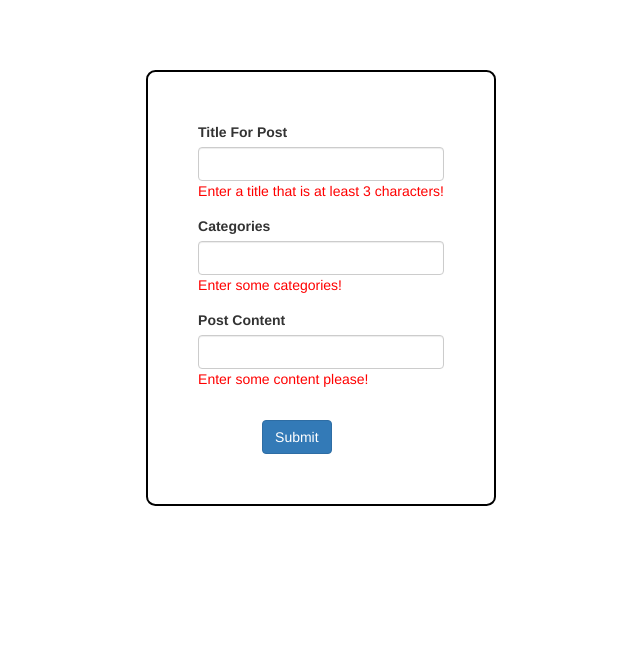
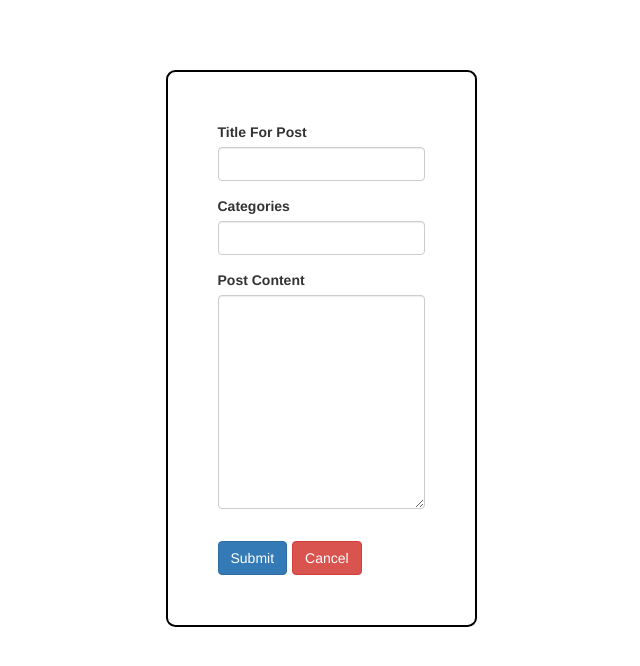
Before and after one commit to Phoenix314159/blogging-app, a React (Create React App) app in the folder client/: page /posts/new in a window 1280 px wide. Shown: the top 666 px of the page, without its empty margins (319-959 px from the left). Built offline with nearby package versions, Linux system fonts and the light colour scheme.

Commit message:
updated postsNew component css

```diff
--- a/client/src/containers/PostsNew.js
+++ b/client/src/containers/PostsNew.js
@@ -1,17 +1,35 @@
 import React, {Component} from 'react';
 import {Field, reduxForm} from 'redux-form';
+import {Link} from 'react-router-dom';
 
 class PostsNew extends Component {
     renderField(field) {
+        const {meta: {touched, error}} = field;
+        let className = `form-control ${touched && error ? 'redInput' : ''}`;
         return (
             <div className="form-group">
                 <label>{field.label}</label>
                 <input
-                    className="form-control"
+                    className={className}
                     type="text"
                     {...field.input}
                 />
-                <div className="error"> {field.meta.error}</div>
+                <div className="error"> {touched ? error : ''}</div>
+            </div>
+        )
+    }
+    renderContent(field) {
+        const {meta: {touched, error}} = field;
+        let className = `form-control ${touched && error ? 'redInput' : ''}`;
+        return (
+            <div className="form-group">
+                <label>{field.label}</label>
+                <textarea
+                    className={className}
+                    name="text" rows="10" cols="10" wrap="soft"
+                    {...field.input}
+                ></textarea>
+                <div className="error"> {touched ? error : ''}</div>
             </div>
         )
     }
@@ -38,9 +56,12 @@ class PostsNew extends Component {
                     <Field
                         label="Post Content"
                         name="content"
-                        component={this.renderField}
+                        component={this.renderContent}
                     />
-                    <button type="submit" className="btn btn-primary centerButton">Submit</button>
+                    <div className="centerButton">
+                        <button type="submit" className="btn btn-primary">Submit</button>
+                        <Link to="/" className="btn btn-danger">Cancel</Link>
+                    </div>
                 </form>
             </div>
         )
@@ -49,14 +70,14 @@ class PostsNew extends Component {
 
 const validate = values => {
     const errors = {};
-    if (!values.title || values.title.length < 3) {
-        errors.title = 'Enter a title that is at least 3 characters!';
+    if (!values.title) {
+        errors.title = 'Enter a title!';
     }
     if (!values.categories) {
         errors.categories = 'Enter some categories!';
     }
     if (!values.content) {
-        errors.content = 'Enter some content please!';
+        errors.content = 'Enter some content!';
     }
     return errors;
 }
--- a/client/src/styles/css/App.css
+++ b/client/src/styles/css/App.css
@@ -1,5 +1,9 @@
 .error {
   color: red; }
+
+.redInput {
+  border: 2px solid red;
+  border-radius: 4px; }
 
 .formWidth {
   margin-top: 70px;
@@ -7,10 +11,17 @@
   justify-content: center; }
 
 .centerButton {
-  margin-left: 5vw;
-  margin-top: 2vh; }
+  margin-top: 4vh; }
 
 .formBorder {
   border: 2px solid black;
   border-radius: 7pt;
   padding: 50px; }
+  .formBorder .form-group:nth-child(3) input {
+    height: 123px;
+    padding: 20px 3px 123px 3px;
+    word-wrap: break-word;
+    word-break: break-all; }
+
+form a {
+  margin-left: 5px; }
--- a/client/src/styles/scss/App.scss
+++ b/client/src/styles/scss/App.scss
@@ -2,19 +2,36 @@
   color: red;
 }
 
-.formWidth{
+.redInput {
+  border: 2px solid red;
+  border-radius: 4px;
+}
+
+.formWidth {
   margin-top: 70px;
   display: flex;
   justify-content: center;
 }
 
 .centerButton {
-  margin-left: 5vw;
-  margin-top: 2vh;
+  margin-top: 4vh;
 }
 
 .formBorder {
   border: 2px solid black;
   border-radius: 7pt;
   padding: 50px;
+  .form-group:nth-child(3) {
+    input {
+      height: 123px;
+      padding: 20px 3px 123px 3px;
+      word-wrap: break-word;
+      word-break: break-all;
+
+    }
+  }
 }
+
+form a {
+  margin-left: 5px;
+}
```
